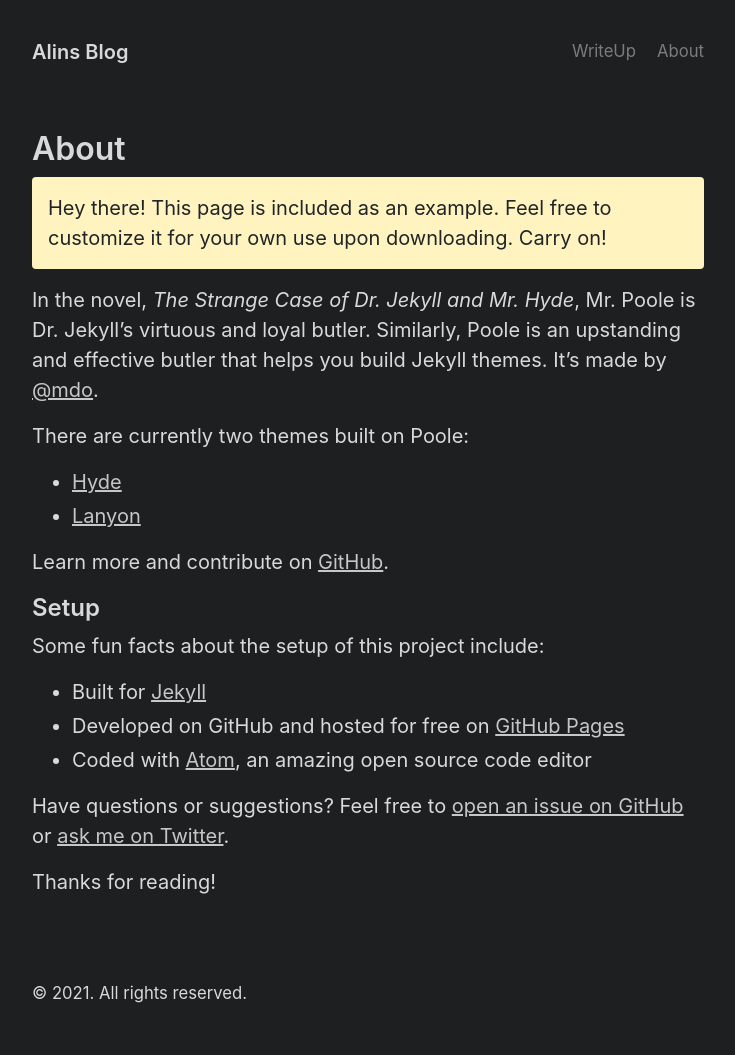
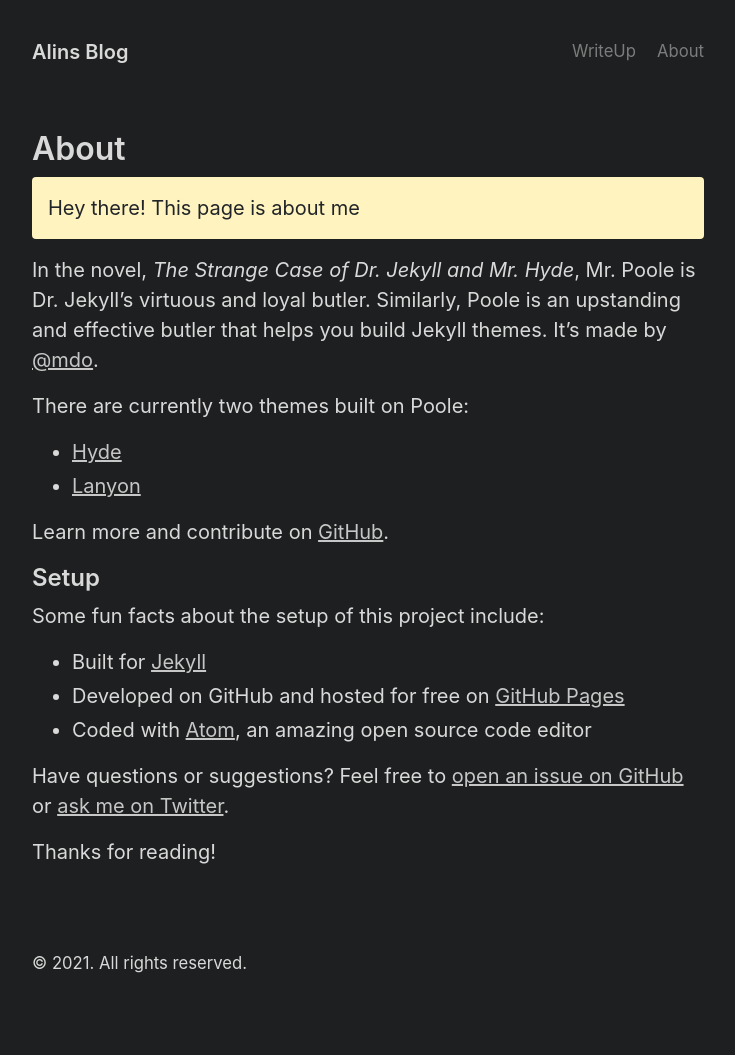
Before and after one commit to Osb0rn3/alins, a Jekyll site: the page built from about.md, in a window 1280 px wide. Shown: the whole page, without its empty margins (272-1007 px from the left). Built offline with Jekyll 4.4.1, drawn with Linux system fonts in a browser that asks for light colours; after the commit the page ends 1025 px from its top, so only the background shows below that; part of the change alters nothing that is shown.

Commit message:
update files

```diff
--- a/_config.yml
+++ b/_config.yml
@@ -12,13 +12,11 @@ plugins:
   - jekyll-paginate
   - jekyll-seo-tag
 
-# Optimize Jekyll
+
 exclude:
   - .editorconfig
   - .git
   - .jekyll-cache
-  - Gemfile
-  - Gemfile.lock
   - LICENSE.md
   - README.md
 
@@ -26,21 +24,17 @@ sass:
   sass_dir: _sass
   style: :compressed
 
-# Options
 
-# Replace this value and uncomment to enable Google Analytics tracking
-# ga_analytics: UA-000000-0
+# Google Analytics
+ga_analytics: G-HLWRB447XT
 
-# Specify the author for blog posts
 author:
   name: Alins
   url: https://twitter.com/alins1r
   email: alins.ir@yahoo.com
 
-# Custom vars
-version: 3.0.0
+version: 1.0.0
 
-# Navbar page list
 nav:
   - title: WriteUp
     url: /alins/archive
--- a/about.md
+++ b/about.md
@@ -4,7 +4,7 @@ title: About
 ---
 
 <p class="message">
-  Hey there! This page is included as an example. Feel free to customize it for your own use upon downloading. Carry on!
+  Hey there! This page is about me
 </p>
 
 In the novel, *The Strange Case of Dr. Jekyll and Mr. Hyde*, Mr. Poole is Dr. Jekyll's virtuous and loyal butler. Similarly, Poole is an upstanding and effective butler that helps you build Jekyll themes. It's made by [@mdo](https://twitter.com/mdo).
```
Also changed, not shown: public/apple-touch-icon-precomposed.png (deleted), public/favicon.ico (deleted).
